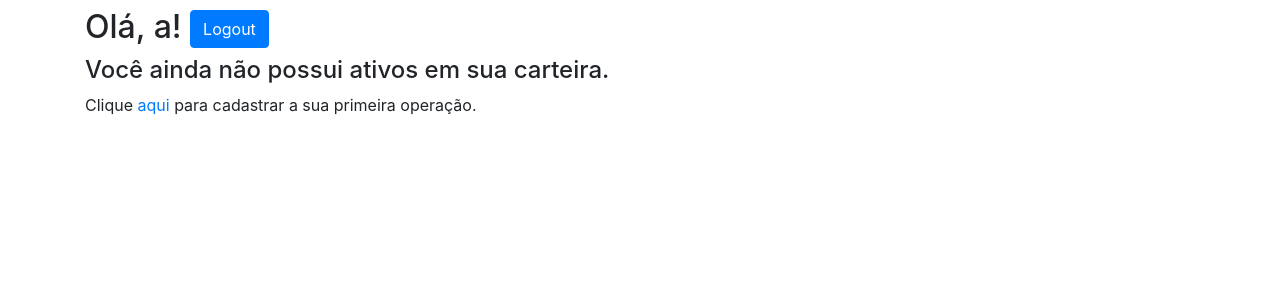
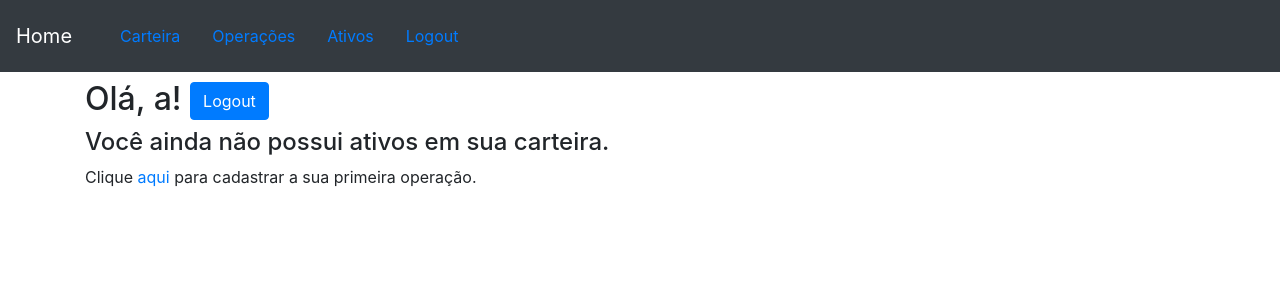
Before and after one commit to doandersonferreira/python-flask-fundos-imobiliarios, a Flask app: page / in a window 1280 px wide. Shown: the top 300 px of the page. Run offline with Flask 2, Linux system fonts and the light colour scheme; the visitor is signed in with stand-in values (Sample User, id 1); data that the repository does not hold is empty; some libraries are stand-ins or nearby versions.

Commit message:
Adicionando um Navbar do Bootstrap

```diff
--- a/templates/index.html
+++ b/templates/index.html
@@ -6,7 +6,6 @@
     <h2>Olá, investidor(a)! Seja bem vindo(a)!</h2>
     <p>Essa aplicação tem por objetivo principal permitir o gerenciamento de ativos de Fundo de Investimentos Imobiliários (FIIs).</p>
     <p>Por meio dela, será possível visualizar e gerenciar a sua carteira de ativos, por meio de cadastro de operações, informações de Imposto de Renda, etc. </p>
-    <p>Faça <a href="/login" class="btn btn-primary">Login</a> ou <a href="/usuario/novo" class="btn btn-secondary">Cadastre-se</a></p>
 </div>
 
 <div {{ 'hidden' if session['usuario_logado'] == None }} >
@@ -14,8 +13,8 @@
         Olá, {{ session['usuario_logado'][1]}}!
         <a href="/logout" class="btn btn-primary">Logout</a>
     </h2>
+        {% if ativos %}
         <fieldset>
-        {% if ativos %}
             <legend>Minha Carteira:</legend>
             <table class="table table-striped table-bordered">
                 <thead>
@@ -44,13 +43,13 @@
                 {% endfor %}
                 </tbody>
             </table>
-
+        </fieldset>
         {% else %}
+        <div>
             <h4>Você ainda não possui ativos em sua carteira.</h4>
             <p>Clique <a href="/operacao/novo">aqui</a> para cadastrar a sua primeira operação.</p>
+        </div>
         {% endif %}
-
-     </fieldset>
 </div>
 
 {% endblock %}
--- a/templates/template.html
+++ b/templates/template.html
@@ -7,8 +7,20 @@
     <link rel="stylesheet" href="{{ url_for('static', filename= 'bootstrap.css') }}">
 </head>
 <body>
+    <nav class="navbar navbar-expand-lg navbar-dark bg-dark">
+      <a class="navbar-brand" href="{{url_for('home')}}">Home</a>
+      <div class="navbar justify-content-end" {{ 'hidden' if session['usuario_logado'] == None }} >
+        <a class="nav-link" href="#">Carteira</a>
+        <a class="nav-link" href="#">Operações</a>
+        <a class="nav-link" href="#">Ativos</a>
+        <a class="nav-link" href="{{url_for('logout')}}">Logout</a>
+      </div>
+     <div class="navbar justify-content-end" {{ 'hidden' if session['usuario_logado'] != None }} >
+        <a class="nav-link" href="{{url_for('login')}}">Login</a>
+        <a class="nav-link" href="{{url_for('novo_usuario')}}">Cadastra-se</a>
+      </div>
+    </nav>
     <div class="container">
-
         {% with messages = get_flashed_messages() %}
             {% if messages %}
                 <ul id="messages" class="list-unstyled">
@@ -18,10 +30,9 @@
                 </ul>
             {% endif %}
         {% endwith %}
-
-      <div class="page-header">
+        <div class="page-header">
           <h1>{{ titulo }}</h1>
-      </div>
+        </div>
     <!-- Diretivas para uso do Template Engine (JINJA2) -->
     {% block conteudo %}{% endblock %}
 
```
Lines whose indentation alone changed are shown as unchanged.
